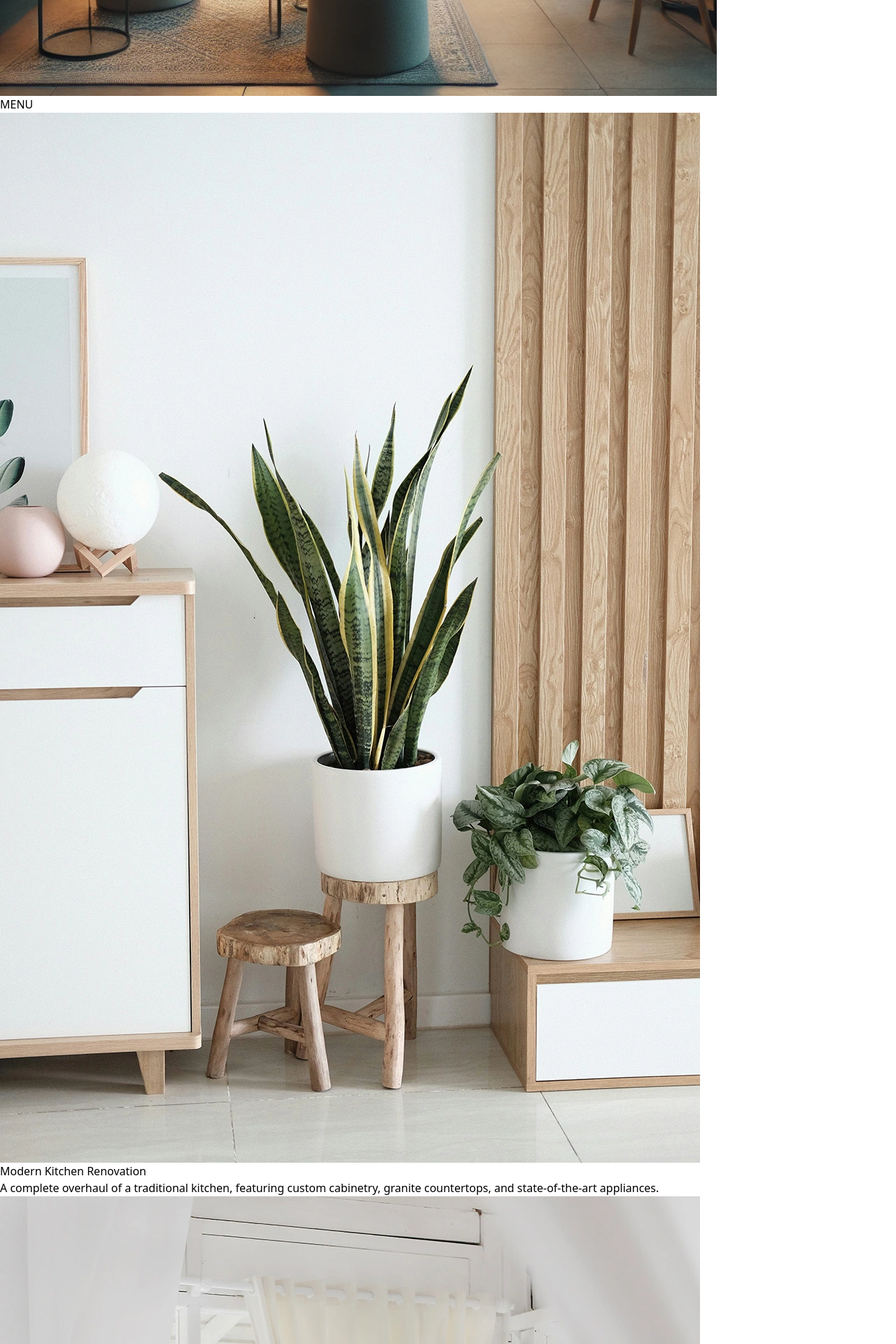
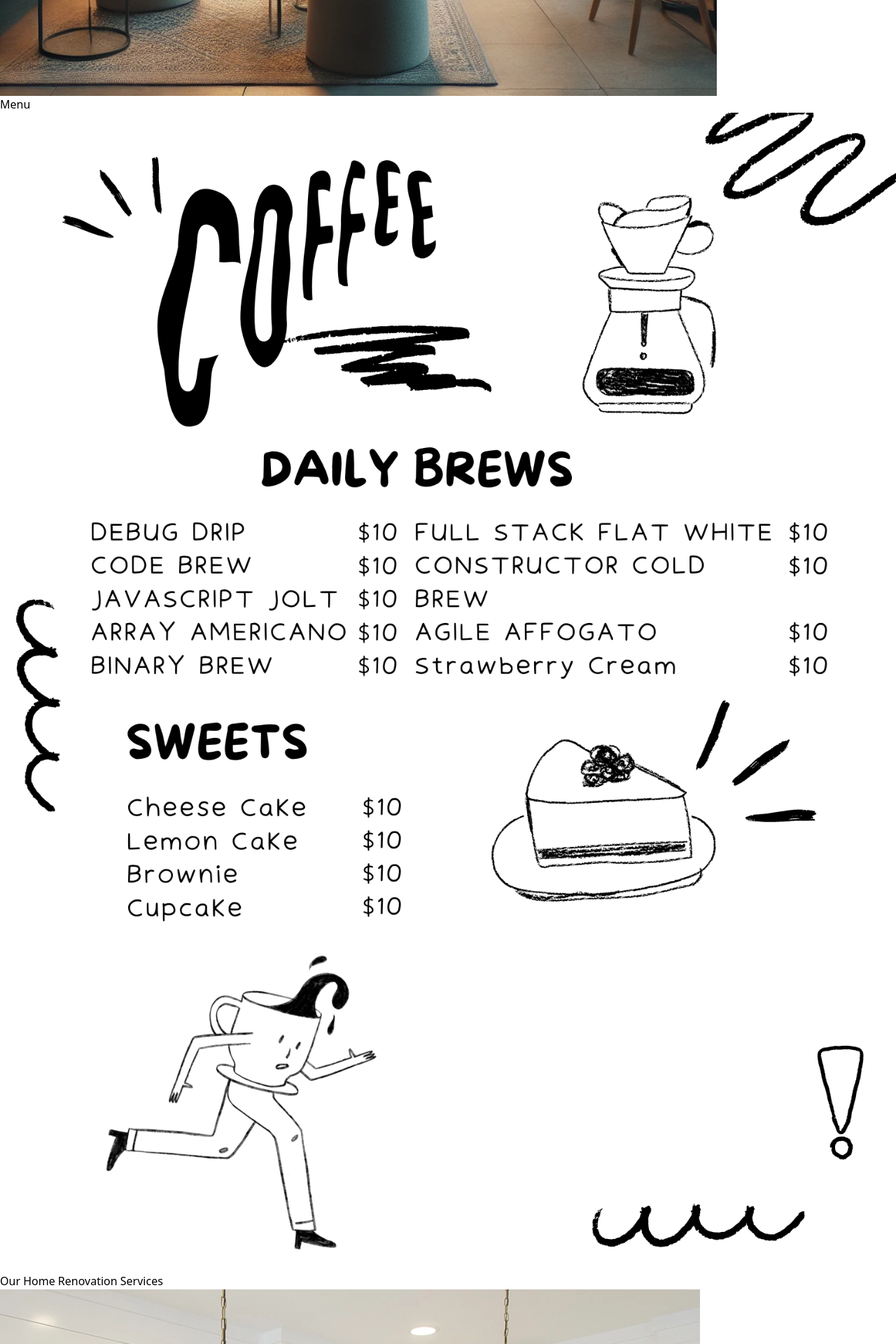
Before and after one commit to JustinCodes0/React-Tailwind-Project, a React (Vite) app: page / in a window 1280 px wide. Shown: the part 1040-2960 px from the top of the page at 70% size. Built offline with nearby package versions, Linux system fonts and the light colour scheme.

Commit message:
Updated components

```diff
--- a/src/components/About.jsx
+++ b/src/components/About.jsx
@@ -7,9 +7,8 @@ const About = () => {
             <div className="mb-8 lg:mb-0">
                 <img src={aboutImage} alt="About Binary" className="w-full h-auto" />
                 </div>
-                <p className="text-lg lg:text-3xl font-light text-center lg:text-left max-w-5xl mx-auto mt-8">
-                Binary-Brews is a unique coffee shop designed for software engineers, coders, and tech enthusiasts. It's a cozy haven where creativity and productivity flow freely over a cup of expertly brewed coffee. With subtle tech-themed decor, like binary patterns and circuit board designs, it’s the perfect spot to code, collaborate, or unwind. Whether you're debugging your latest project or brainstorming the next big idea, Binary-Brews provides a welcoming environment for all tech lovers.
-                </p>
+                <p className="text-lg lg:text-2xl font-light text-center lg:text-left max-w-5xl mx-auto mt-8">
+                Binary Brews is a one-of-a-kind coffee shop where creativity and productivity come together. Whether you are a software engineer, a creative thinker, or someone who just loves a great cup of coffee, our cozy space offers a welcoming environment for all. With subtle tech-inspired decor, like binary patterns and circuit board designs, it is the perfect spot to work, collaborate, or simply relax.</p>
             </div>
     </section>
   )
--- a/src/components/Footer.jsx
+++ b/src/components/Footer.jsx
@@ -1,4 +1,4 @@
-import { RiFacebookFill, RiInstagramFill, RiTwitterFill } from "@remixicon/react"
+import { RiFacebookFill, RiInstagramFill, RiTwitterFill, RiYoutubeFill } from "@remixicon/react"
 
 const Footer = () => {
   return (
@@ -23,8 +23,14 @@ const Footer = () => {
                     aria-label="Visit our Instagram page">
                         <RiInstagramFill/>
                 </a>
+                <a href="https://www.youtube.com"
+                    target="_blank"
+                    rel="noopener noreferrer"
+                    aria-label="Visit our YouTube page">
+                        <RiYoutubeFill/>
+                </a>
             </div>
-            <p className="text-sm">&copy; 2024 Binary-Brews. All rights reserved.</p>
+            <p className="text-sm">&copy; 2024 Binary Brews. All rights reserved.</p>
         </div>
     </footer>
   )
--- a/src/components/Hero.jsx
+++ b/src/components/Hero.jsx
@@ -5,10 +5,10 @@ const Hero = () => {
   return (
     <section className="max-w-7xl mx-auto border-b-2">
         <div className="flex flex-col items-center my-20">
-            <h1 className="text-6xl lg:text-[5rem] p-2 uppercase font-bold">
+            <h1 className="text-6xl lg:text-[7rem] p-2 uppercase font-bold">
                 {HERO_CONTENT.title}
             </h1>
-            <p className="lg:mt-6 text-lg mb-4 font-medium tracking-tighter">
+            <p className="lg:mt text-2xl mb-6 font-medium tracking-tighter">
                 {HERO_CONTENT.subtitle}
             </p>
             <img src={HERO_CONTENT.image} className="w-full h-[65vh] object-cover rounded-2xl p-2" alt="" />
--- a/src/components/Navbar.jsx
+++ b/src/components/Navbar.jsx
@@ -11,7 +11,7 @@ const Navbar = () => {
   };
   return (
     <nav className="border-b-2 w-full bg-slate-50 fixed top-0 z-50">
-      <div className="max-w-7x1 mx-auto flex justify-between items-center py-8">
+      <div className="max-w-7x1 mx-10 flex justify-between items-center py-8">
         <div className="pl-2">
           <a href="#">
             <img src={logo} width={150} height={15} alt="VastuSpaze" />
--- a/src/components/Portfolio.jsx
+++ b/src/components/Portfolio.jsx
@@ -1,25 +1,9 @@
-import { PORTFOLIO_PROJECTS } from "../constants"
-
 const Portfolio = () => {
   return (
-    <section className="max-w-7xl mx-auto border-b-2" id="portfolio">
-      <div className="mb-20">
-        <h2 className="text-xl lg:text-3xl tracking-tight text-center uppercase mt-20 mb-12">MENU</h2>
-        <div className="grid grid-cols-1 gap-4 md:grid-cols-2 lg:grid-cols-3">
-          {PORTFOLIO_PROJECTS.map((project) => (
-            <div key={project.id} className="group relative overflow-hidden rounded-3xl mx-4">
-              <img
-                src={project.image}
-                alt={project.name}
-                className="h-full w-full object-cover transition-transform duration-500 group-hover:scale-110"
-              />
-              <div className="absolute inset-0 flex flex-col items-center justify-center opacity-0 backdrop-blur-lg transition-opacity duration-500 group-hover:opacity-100">
-                <h3 className="mb-2 text-xl font-medium">{project.name}</h3>
-                <p className="mb-12 p-4">{project.description}</p>
-              </div>
-            </div>
-          ))}
-        </div>
+    <section className="max-w-7xl mx-auto border-b-2" id="menu">
+      <h2 className="text-xl lg:text-3xl tracking-tight text-center uppercase mt-20 mb-12">Menu</h2>
+      <div className="flex flex-col items-center my-20">
+        <img src="/src/assets/menu.png" className="w-full center-align" alt="Menu" />
       </div>
     </section>
   )
```
